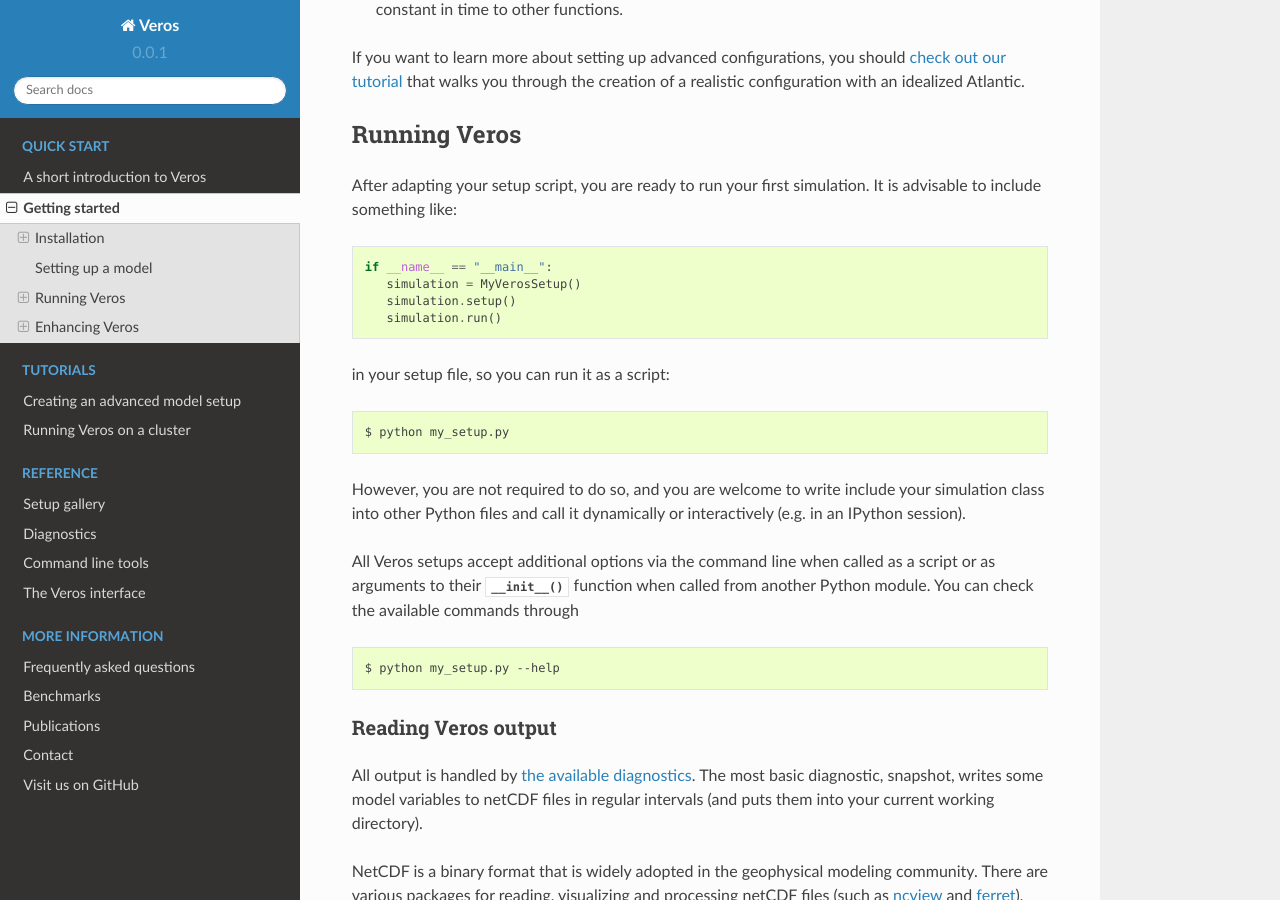
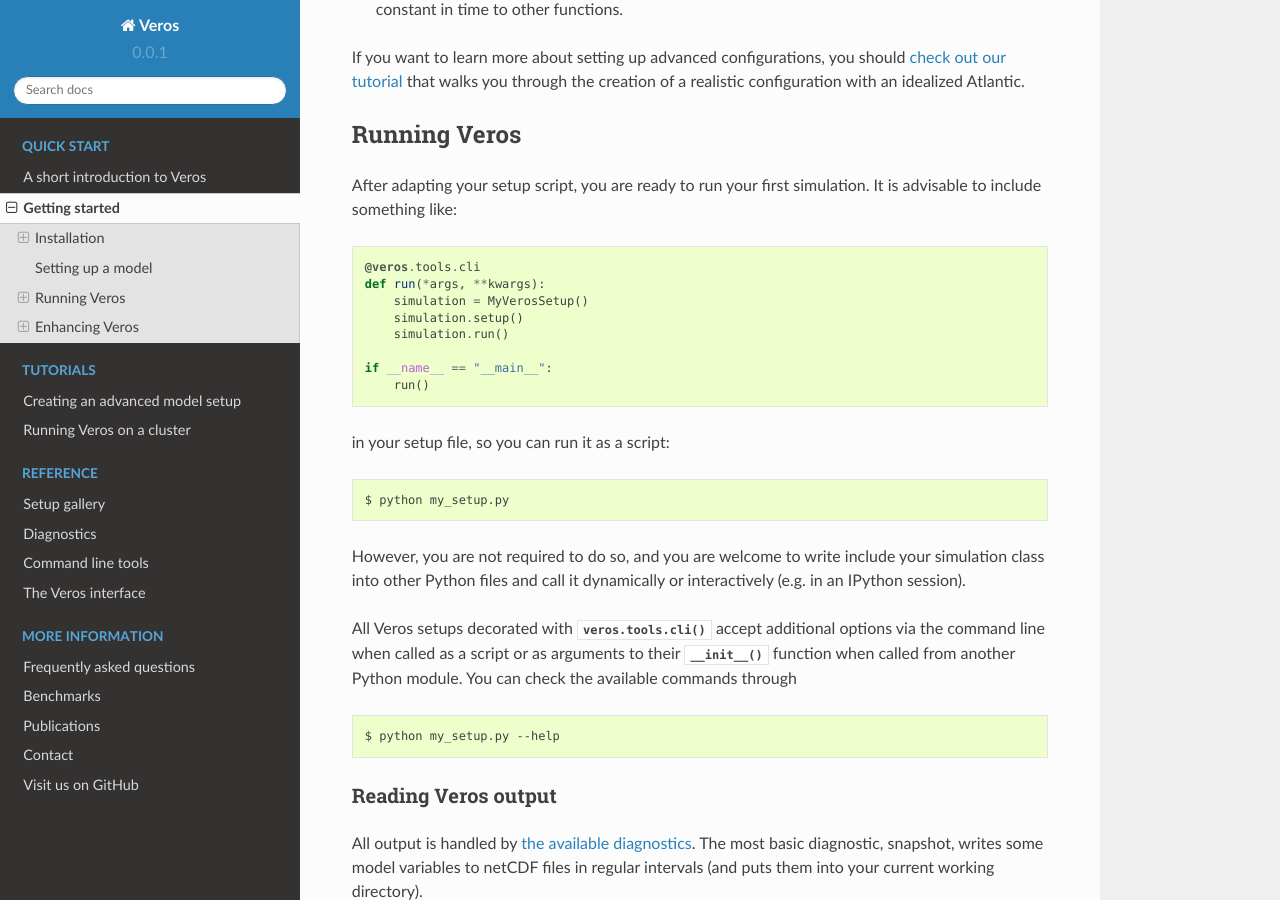
Before and after one commit to team-ocean/veros, a Sphinx documentation site: the page built from doc/quickstart/get-started.rst, in a window 1280 px wide and 900 px high, scrolled down 2059 px. Built offline with Sphinx 7.4.7 and the Read the Docs theme 2.0.0, drawn with Linux system fonts in a browser that asks for light colours; pages that are not in the unit, such as notebooks, are missing from menus; some of the changed text lies outside the part shown.

Commit message:
[doc] adjust to changes

```diff
--- a/doc/quickstart/get-started.rst
+++ b/doc/quickstart/get-started.rst
@@ -81,10 +81,15 @@
 
 After adapting your setup script, you are ready to run your first simulation. It is advisable to include something like::
 
+   @veros.tools.cli
+   def run(*args, **kwargs):
+       simulation = MyVerosSetup()
+       simulation.setup()
+       simulation.run()
+
    if __name__ == "__main__":
-      simulation = MyVerosSetup()
-      simulation.setup()
-      simulation.run()
+       run()
+
 
 in your setup file, so you can run it as a script: ::
 
@@ -92,7 +97,7 @@
 
 However, you are not required to do so, and you are welcome to write include your simulation class into other Python files and call it dynamically or interactively (e.g. in an IPython session).
 
-All Veros setups accept additional options via the command line when called as a script or as arguments to their :func:`__init__` function when called from another Python module. You can check the available commands through ::
+All Veros setups decorated with :func:`veros.tools.cli` accept additional options via the command line when called as a script or as arguments to their :func:`__init__` function when called from another Python module. You can check the available commands through ::
 
    $ python my_setup.py --help
 
--- a/doc/quickstart/introduction.rst
+++ b/doc/quickstart/introduction.rst
@@ -97,7 +97,6 @@
  - There is currently no ice sheet model in Veros. Some realistic setups employ a simple ice mask that cut off atmospheric forcing for water that gets too cold instead.
 
 **Technical issues**:
- - The GPU backend is experimental, and there is still some work required on both Veros and Bohrium to make it run efficiently.
  - Python 3.x is not yet fully supported due to some issues with Bohrium.
 
 References
```
Also changed, not shown: other parts of doc/quickstart/get-started.rst (+4 -3 lines).
